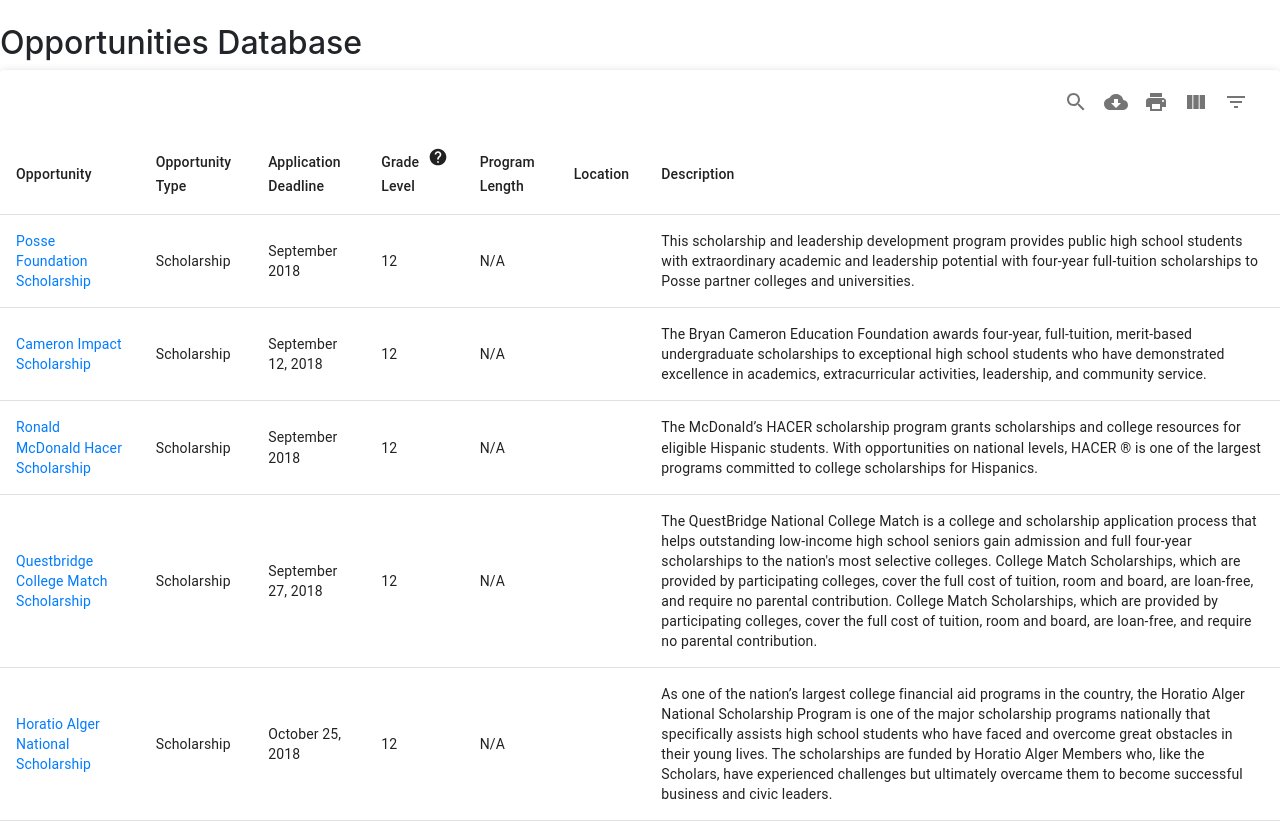
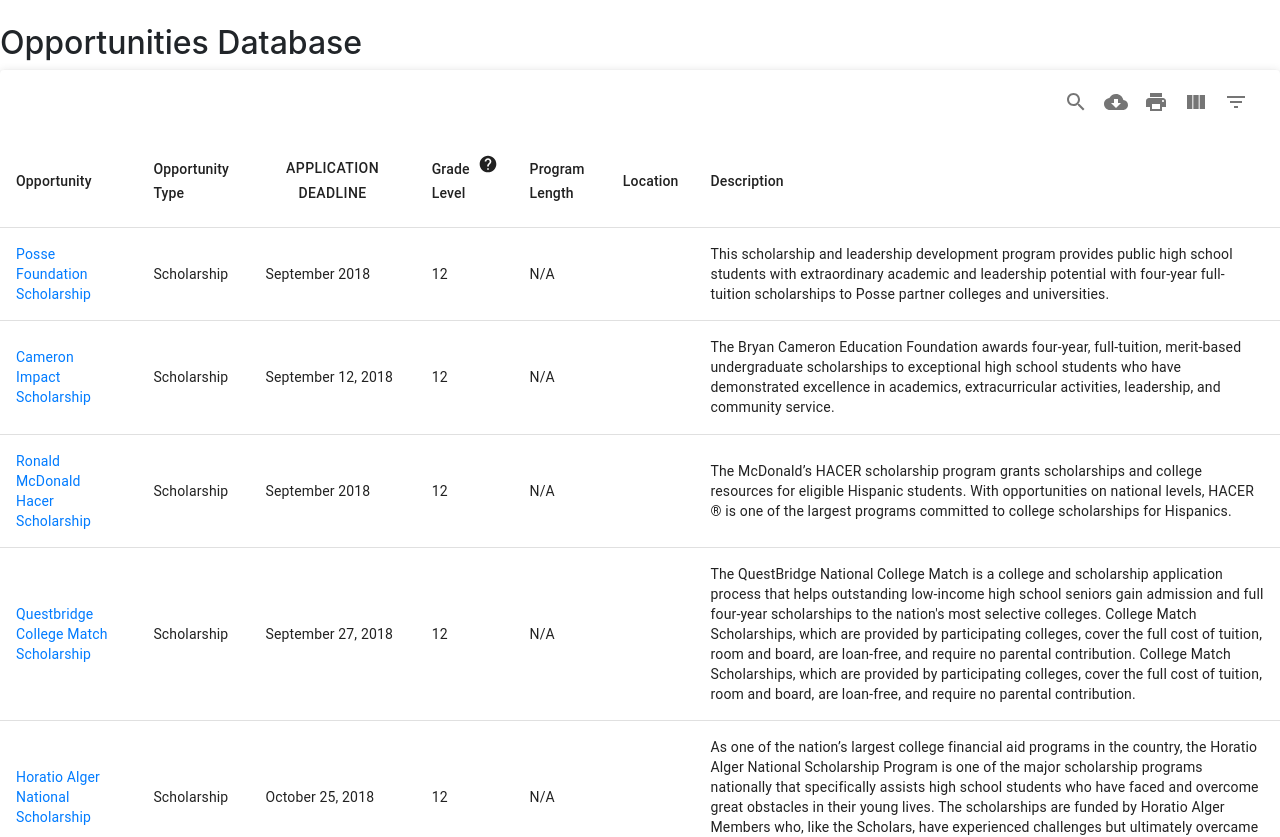
Before and after one commit to creatorscircleorg/database, a React (Create React App) app: page / in a window 1280 px wide. Shown: the top 837 px of the page. Built offline with nearby package versions, Linux system fonts and the light colour scheme.

Commit message:
fixed bug in location and grade filters

```diff
--- a/src/App.js
+++ b/src/App.js
@@ -26,7 +26,7 @@
     "Kentucky", "Louisiana", "Maine", "Maryland", "Massachusetts", "Michigan", "Minnesota", "Mississippi",
     "Missouri", "Montana", "Nebraska", "Nevada", "New Hampshire", "New Jersey", "New Mexico", "New York",
     "North Carolina", "North Dakota", "Ohio", "Oklahoma", "Oregon", "Pennsylvania", "Rhode Island", "South Carolina",
-    "South Dakota", "Tennessee", "Texas", "Utah", "Vermont", "Virginia", "Washington", "Washington, D.C.",
+    "South Dakota", "Tennessee", "Texas", "Utah", "Vermont", "Virginia", "Washington", "Washington D.C.",
     "West Virginia", "Wisconsin", "Wyoming", "USA", "International"];
 
     const columns = [
@@ -64,7 +64,7 @@
             label: "Application Deadline",
             options: {
                 filter: false,
-                sort: false
+                sort: true
             }
         },
         {
@@ -75,12 +75,14 @@
                 sort: false,
                 filterOptions: {
                     names: [9, 10, 11, 12],
-                    logic(grade, filterVal) {
-                        if (grade.includes(filterVal)) {
-                            return false;
-                        } else {
-                            return true;
+                    logic(grade, filter) {
+                        for (let i = 0; i < filter.length; i++) {
+                            let val = filter[i];
+                            if (!grade.includes(val)) {
+                                return true;
+                            }
                         }
+                        return false;
                     }
                 },
                 filterType: "multiselect",
@@ -104,25 +106,32 @@
                 sort: false,
                 filterOptions: {
                     names: location_names,
-                    logic(location, filterVal) {
-                        let isInternational = true;
-                        let hasInternationalItem = false; //has at least one international item
+                    logic(location, filter) {
+                        if (location.length == 0) {
+                            return true;
+                        }
+
+                        let isIntl = true;
+                        let hasIntlItem = false; //has at least one international item
                         let locationArray = location.split(", ");
-                        for (let index = 0; index < locationArray.length; index++) {
-                            if (location_names.includes(locationArray[index])) {
-                                isInternational = false;
+                        for (let i = 0; i < locationArray.length; i++) {
+                            isIntl = true;
+                            let cur_location = locationArray[i];
+                            if (location_names.includes(cur_location)) {
+                                isIntl = false;
                             }
-                            if (isInternational && locationArray[index].length != 0) {
-                                hasInternationalItem = true;
+                            if (isIntl && cur_location.length > 0) {
+                                hasIntlItem = true;
                             }
                         }
 
-                        if (location.includes(filterVal)
-                            || (filterVal == "International" && hasInternationalItem)) {
-                            return false;
-                        } else {
-                            return true;
+                        for (let i = 0; i < filter.length; i++) {
+                            let val = filter[i];
+                           if (location.includes(val) || (val == "International" && hasIntlItem)) {
+                               return false;
+                           }
                         }
+                        return true;
                     }
                 }
             }
```
Also changed, not shown: src/datafile.json.
